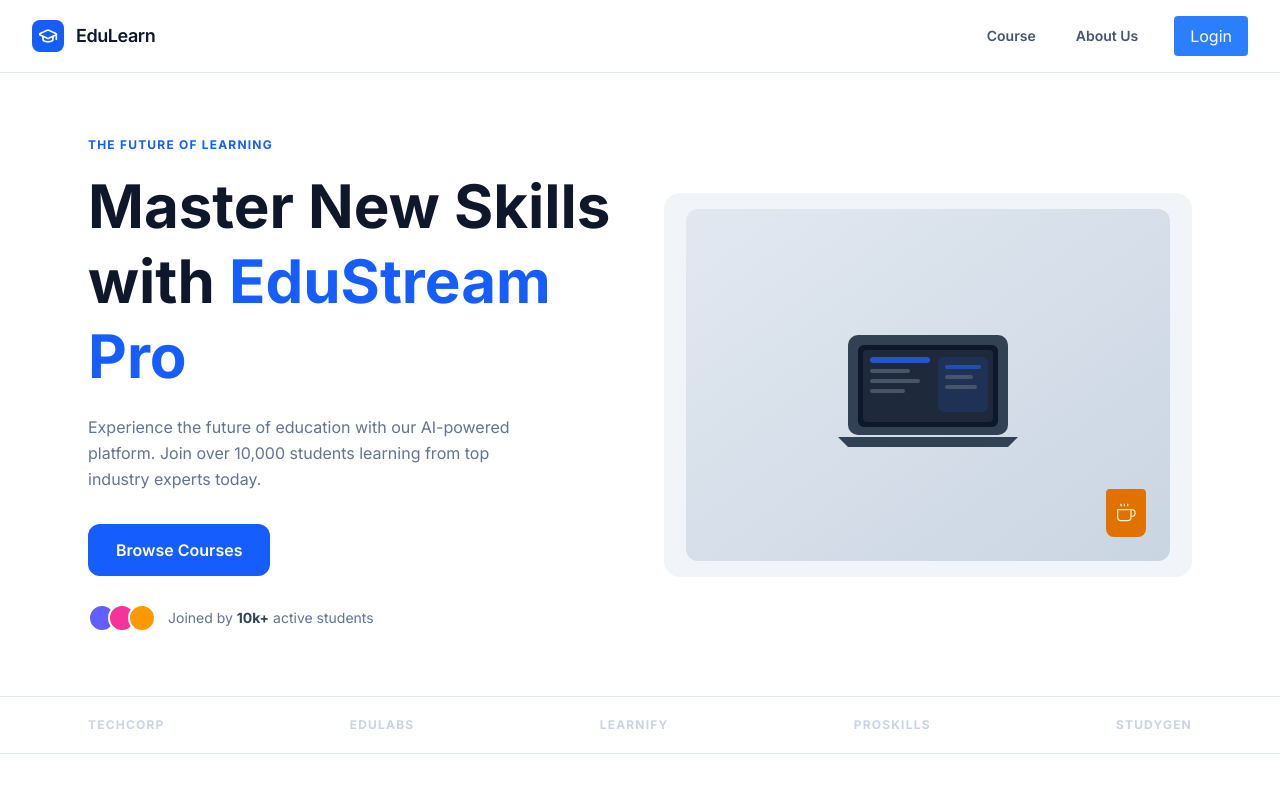
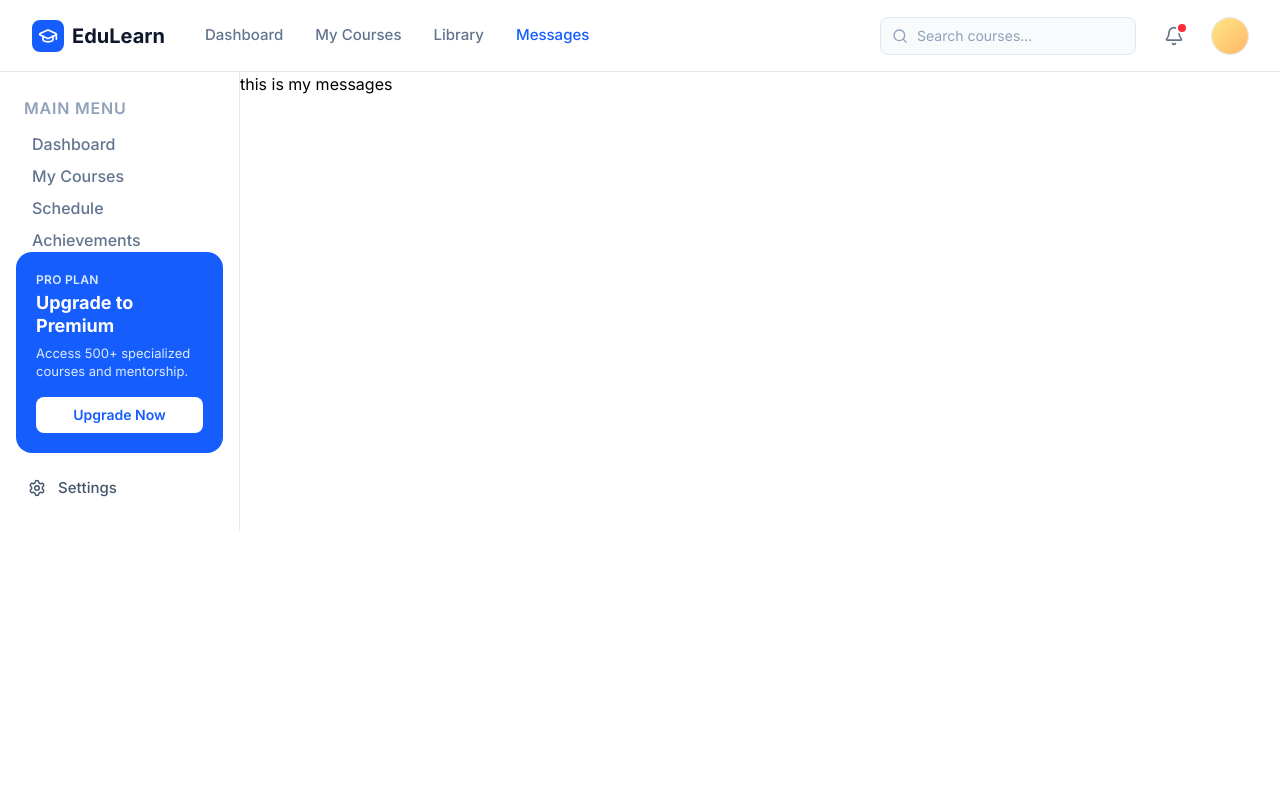
Before and after one commit to Femtim/LMS, a React (Vite) app: page /messages in a window 1280 px wide. Before the commit this address led to /. Shown: the top 800 px of the page. Built offline with nearby package versions, Linux system fonts and the light colour scheme.

Commit message:
new update on dashboard

```diff
--- a/src/App.tsx
+++ b/src/App.tsx
@@ -10,6 +10,10 @@ import PaymentPage from "./components/user/myCourses/PaymentPage";
 import AboutUs from "./pages/aboutUs/AboutUs";
 import MyLearning from "./components/user/myCourses/myCourse";
 import Dashboard from "./components/user/dashboard/dashboard"
+import Achievements from './components/user/achievements/achievements';
+import Library from './components/user/library/library';
+import Messages from './components/user/messages/messages';
+import Schedule from './components/user/schedule/schedule';
 
 
 function InfoPage({ title, description }: { title: string; description: string }) {
@@ -49,10 +53,15 @@ export default function App() {
             />
           }
         />
-        <Route path="/myCourses" element={<MyLearning />} />
+
         <Route path="/login" element={<LoginPage />} />
         <Route path="/signup" element={<SignUpPage />} />
         <Route path="/dashboard" element={<Dashboard />} />
+        <Route path="/myCourses" element={<MyLearning />} />
+        <Route path="/achievements" element={<Achievements/>} />
+        <Route path="/library" element={<Library />} />
+        <Route path="/messages" element={<Messages />} />
+        <Route path="/schedule" element={<Schedule />} />
         <Route path="*" element={<Navigate to="/" replace />} />
 
       </Routes>
--- a/src/components/user/Navs/sideNav.tsx
+++ b/src/components/user/Navs/sideNav.tsx
@@ -1,39 +1,35 @@
 import {
-  Calendar,
-  FileText,
-  LayoutGrid,
-  Settings,
-  Trophy
+  Settings
 } from "lucide-react";
+import { NavLink } from "react-router-dom";
 
 const sidebarLinks = [
-  { icon: LayoutGrid, label: "Dashboard", active: true },
-  { icon: FileText, label: "My Courses", active: false },
-  { icon: Calendar, label: "Schedule", active: false },
-  { icon: Trophy, label: "Achievements", active: false },
+  { to: "/dashboard", label: "Dashboard" },
+  { to: "/myCourses", label: "My Courses" },
+  { to: "/schedule", label: "Schedule" },
+  { to: "/achievements", label: "Achievements" },
 ];
 
 function Sidebar() {
   return (
     <aside className="hidden w-60 shrink-0 flex-col justify-between border-r border-slate-200 bg-white px-4 py-6 lg:flex">
       <div>
-        <p className="mb-3 px-2 text-xs font-semibold tracking-wider text-slate-400">
+        <p className="mb-3 px-2 text-s font-semibold tracking-wider text-slate-400">
           MAIN MENU
         </p>
-        <nav className="flex flex-col gap-1">
-          {sidebarLinks.map(({ icon: Icon, label, active }) => (
-            <a
-              key={label}
-              href="#"
-              className={`flex items-center gap-3 rounded-lg px-3 py-2.5 text-[15px] font-medium transition-colors ${
-                active
-                  ? "bg-blue-50 text-blue-600"
-                  : "text-slate-600 hover:bg-slate-50"
-              }`}
+        <nav className="flex flex-col gap-2 text-m font-medium text-slate-600 px-4">
+          {sidebarLinks.map((link) => (
+            <NavLink
+              key={link.label}
+              to={link.to}
+              className={({ isActive }) =>
+                isActive
+                  ? "text-blue-600"
+                  : "text-slate-500 hover:text-slate-900"
+              }
             >
-              <Icon className="h-[18px] w-[18px]" />
-              {label}
-            </a>
+              {link.label}
+            </NavLink>
           ))}
         </nav>
       </div>
--- a/src/components/user/Navs/topNav.tsx
+++ b/src/components/user/Navs/topNav.tsx
@@ -1,10 +1,11 @@
 import { Bell, GraduationCap, Search } from "lucide-react";
+import { NavLink } from "react-router-dom";
 
 const links = [
-    { to : "/dashboard", label: "Dashboard" },
-    { to: "/myCourses", label: "My Courses" },
-    { to: "#", label: "Library" },
-    { to: "#", label: "Messages" },
+  { to: "/dashboard", label: "Dashboard" },
+  { to: "/myCourses", label: "My Courses" },
+  { to: "/library", label: "Library" },
+  { to: "/messages", label: "Messages" },
 ];
 
 function TopNav() {
@@ -19,17 +20,17 @@ function TopNav() {
         </a>
         <nav className="hidden items-center gap-8 text-[15px] font-medium md:flex">
           {links.map((link) => (
-            <a
+            <NavLink
               key={link.label}
-              href={link.to}
-              className={
-                link.label === "Dashboard"
+              to={link.to}
+              className={({ isActive }) =>
+                isActive
                   ? "text-blue-600"
                   : "text-slate-500 hover:text-slate-900"
               }
             >
-              {link.label }
-            </a>
+              {link.label}
+            </NavLink>
           ))}
         </nav>
       </div>
--- /dev/null
+++ b/src/components/user/achievements/achievements.tsx
@@ -0,0 +1,20 @@
+import React from 'react'
+import TopNav from '../Navs/topNav'
+import Sidebar from '../Navs/sideNav'
+
+const Achievements = () => {
+  return (
+    <>
+    <TopNav />
+
+    <div className="mx-auto flex max-w-[1600px]">
+      <Sidebar />
+    <div>
+      <h1>this is my achievements</h1>
+    </div>
+    </div>
+    </>
+  )
+}
+
+export default Achievements
--- /dev/null
+++ b/src/components/user/library/library.tsx
@@ -0,0 +1,20 @@
+import React from 'react'
+import TopNav from '../Navs/topNav'
+import Sidebar from '../Navs/sideNav'
+
+const library = () => {
+  return (
+    <>
+    <TopNav />
+
+    <div className="mx-auto flex max-w-[1600px]">
+      <Sidebar />
+    <div>
+      <h1>this is my library</h1>
+    </div>
+    </div>
+    </>
+  )
+}
+
+export default library
--- /dev/null
+++ b/src/components/user/messages/messages.tsx
@@ -0,0 +1,20 @@
+import React from 'react'
+import TopNav from '../Navs/topNav'
+import Sidebar from '../Navs/sideNav'
+
+const messages = () => {
+  return (
+    <>
+    <TopNav />
+
+    <div className="mx-auto flex max-w-[1600px]">
+      <Sidebar />
+    <div>
+      <h1>this is my messages</h1>
+    </div>
+    </div>
+    </>
+  )
+}
+
+export default messages
--- a/src/components/user/myCourses/myCourse.tsx
+++ b/src/components/user/myCourses/myCourse.tsx
@@ -55,7 +55,7 @@ export default function MyLearning() {
     <div className="mx-auto flex max-w-[1600px]">
       <Sidebar />
       {/* ── MAIN ── */}
-      <main className="flex-1 max-w-5xl mx-auto px-5 py-10 w-full mt-2">
+      <main className="flex-1 max-w-5xl mx-auto px-5 py-5 w-full">
         {/* Header */}
         <div className="flex items-start justify-between mb-8 flex-wrap gap-4">
           <div>
--- /dev/null
+++ b/src/components/user/schedule/schedule.tsx
@@ -0,0 +1,20 @@
+import React from "react";
+import TopNav from '../Navs/topNav'
+import Sidebar from '../Navs/sideNav'
+
+const schedule = () => {
+  return (
+    <>
+      <TopNav />
+
+      <div className="mx-auto flex max-w-[1600px]">
+        <Sidebar />
+        <div>
+          <h1>this is my schedule</h1>
+        </div>
+      </div>
+    </>
+  );
+};
+
+export default schedule;
```
